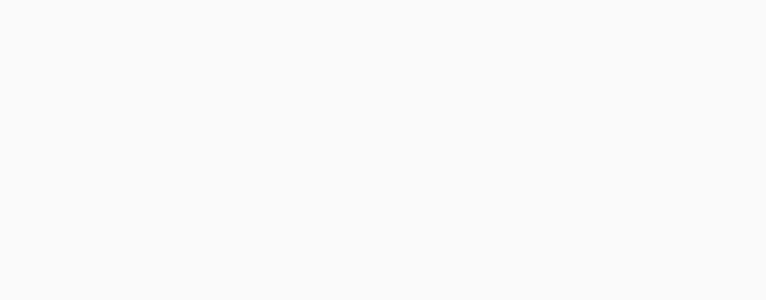
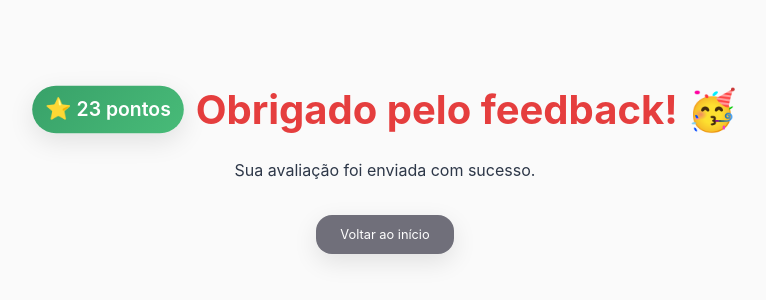
Before and after one commit to nataliayuk/hackatona2025, a React (Vite) app in the folder client/: page /end in a window 1280 px wide. Before the commit this address had no page. Shown: the part 238-538 px from the top of the page, without its empty margins (255-1021 px from the left). Built offline with nearby package versions, Linux system fonts and the light colour scheme.

Commit message:
3 telas prontas

```diff
--- a/client/src/pages/Bingo3x3.css
+++ b/client/src/pages/Bingo3x3.css
@@ -66,10 +66,11 @@ h1 {
   gap: 0.8rem;
   flex-wrap: wrap;
   margin-bottom: 0.5rem;
+  margin-top: 0.5rem;
 }
 
 .points {
-  font-size: clamp(0.8rem, 2.5vw, 1rem);
+  font-size: clamp(1.2rem, 2.5vw, 1rem);
   background: linear-gradient(135deg, var(--secondary-color), #48bb78);
   color: white;
   padding: 0.4rem 0.8rem;
@@ -190,6 +191,7 @@ h1 {
 }
 
 .rating-title {
+  padding-top: 16px;
   font-size: clamp(0.9rem, 3vw, 1.1rem);
   font-weight: 600;
   margin-bottom: 1rem;
@@ -283,7 +285,7 @@ h1 {
 }
 
 .rating-hint {
-  font-size: clamp(0.7rem, 2vw, 0.8rem);
+    font-size: clamp(0.7rem, 2vw, 0.8rem);
   color: #718096;
   font-style: italic;
 }
@@ -332,11 +334,12 @@ h1 {
   align-items: center;
   gap: 0.5rem;
   font-size: clamp(0.9rem, 2.5vw, 1rem);
+  padding-top: 0.5rem;
 }
 
 .evaluation-input input {
   width: 100%;
-  padding: clamp(0.8rem, 2.5vw, 1rem);
+  padding: clamp(1rem, 2.5vw, 1rem);
   border: 2px solid var(--border-color);
   border-radius: var(--border-radius);
   font-size: clamp(0.9rem, 2.5vw, 1rem);
@@ -365,6 +368,7 @@ h1 {
   align-items: center;
   gap: 0.5rem;
   white-space: nowrap;
+
 }
 
 .submit-button:hover {
@@ -377,6 +381,7 @@ h1 {
 }
 
 .button-icon {
+
   font-size: 1.1em;
 }
 .header-content {
--- a/client/src/pages/Bingo3x3.tsx
+++ b/client/src/pages/Bingo3x3.tsx
@@ -133,10 +133,8 @@ function App() {
       ←
     </button>
     <h1>
-      Bingo do Lucas
       <span className="points">
-        <span className="points-icon">⭐</span>
-        {points} pontos
+      Cartela do Thiago
       </span>
     </h1>
   </div>
@@ -190,10 +188,10 @@ function App() {
             id="evaluation"
             value={evaluation}
             onChange={(e) => setEvaluation(e.target.value)}
-            placeholder="Escreva aqui seus comentários..."
+            placeholder="Escreva aqui, sua avaliação é anônima"
           />
         </div>
-        <button className="submit-button" onClick={handleSubmit}>
+        <button className="submit-button" onClick={() => navigate('/end')}>
           <span className="button-icon">📤</span>
           Enviar
         </button>
--- a/client/src/pages/EmployeeSelection.tsx
+++ b/client/src/pages/EmployeeSelection.tsx
@@ -31,9 +31,21 @@ export default function EmployeeSelection() {
   }, [filter, allEmployees]);
 
   return (
-    <div style={{ padding: '16px' }}>
-      <h1 >FeedBack do dia — {new Date().toLocaleDateString('pt-BR')}</h1>
-      <h2>Selecione o colaborador (dia: {dayId})</h2>
+    <div style={{
+      padding: '24px',
+      textAlign: 'center',
+    }}>
+      <p style={{ paddingTop: '3rem', fontSize: '3rem'}}>🌟</p>
+      <h1 style= {{ fontSize: '36px' }}>Feedback do dia</h1>
+      <p>
+      {new Date().toLocaleDateString('pt-BR', {
+      weekday: 'long',   // dia da semana por extenso
+      day: 'numeric',    // dia do mês (número)
+      month: 'long',     // mês por extenso
+      year: 'numeric'    // ano completo
+      })}
+    </p>
+    <h2 style={{ paddingTop: '32px' }}>Selecione o colaborador:</h2>
       <input
         type="text"
         placeholder="Digite o nome..."
@@ -47,7 +59,7 @@ export default function EmployeeSelection() {
         }}
       />
 
-      <ul style={{ listStyle: 'none', padding: 0 }}>
+      <ul style={{ listStyle: 'none', padding: 0, }}>
         {filteredList.map((emp) => (
           <li
             key={emp.id}
--- /dev/null
+++ b/client/src/pages/End.tsx
@@ -0,0 +1,51 @@
+// src/pages/End.tsx
+import { useNavigate } from 'react-router-dom';
+
+export default function End() {
+  const navigate = useNavigate();
+
+  return (
+    <div
+      style={{
+        display: 'flex',
+        flexDirection: 'column',
+        alignItems: 'center',
+        justifyContent: 'center',
+        height: '100vh',
+        textAlign: 'center',
+        padding: '32px',
+        boxSizing: 'border-box',
+      }}
+
+    >
+      <h1 style={{ fontSize: '2.5rem', color: 'var(--primary-color, #e53e3e)', marginBottom: '16px' }}>
+        <span className="points">
+        <span className="points-icon">⭐</span>
+        23 pontos
+      </span>
+      Obrigado pelo feedback! 🥳
+      </h1>
+      <p style={{ fontSize: '1rem', marginBottom: '32px' }}>
+        Sua avaliação foi enviada com sucesso.
+      </p>
+
+
+      <button
+        onClick={() => navigate('/select-employee')}
+        style={{
+          background: 'rgb(112, 111, 122)',
+          color: '#fff',
+          border: 'none',
+          padding: '12px 24px',
+          borderRadius: 'var(--border-radius, 16px)',
+          fontSize: '0.8rem',
+          cursor: 'pointer',
+          boxShadow: 'var(--shadow-medium, 0 8px 25px rgba(0,0,0,0.1))',
+          transition: 'var(--transition, all 0.3s cubic-bezier(0.4,0,0.2,1))',
+        }}
+      >
+        Voltar ao início
+      </button>
+    </div>
+  );
+}
--- a/client/src/routes/AppRoutes.tsx
+++ b/client/src/routes/AppRoutes.tsx
@@ -3,6 +3,8 @@ import { BrowserRouter, Routes, Route } from 'react-router-dom';
 import DaySelection from '../pages/DaySelection';
 import EmployeeSelection from '../pages/EmployeeSelection';
 import Bingo3x3 from '../pages/Bingo3x3';
+import End from '../pages/End';
+
 
 export default function AppRoutes() {
   return (
@@ -11,6 +13,8 @@ export default function AppRoutes() {
         <Route path="/" element={<DaySelection />} />
         <Route path="/select-employee" element={<EmployeeSelection />} />
         <Route path="/bingo" element={<Bingo3x3 />} />
+        <Route path="/end" element={<End />} />
+
       </Routes>
     </BrowserRouter>
   );
--- a/client/src/services/employees.ts
+++ b/client/src/services/employees.ts
@@ -5,7 +5,7 @@ import type { Employee } from '../types/Employee';
 const mockEmployees: Employee[] = [
   { id: '1', name: 'Eduarda Leguisamo' },
   { id: '2', name: 'Lucas Jacceti' },
-  { id: '3', name: 'Natalia Yuk' },
+  { id: '3', name: 'Natália Yuk' },
   { id: '4', name: 'Nicolas Batista' },
   { id: '5', name: 'Pedro Henrique' },
   { id: '6', name: 'Thiago Tarantino' },
```
